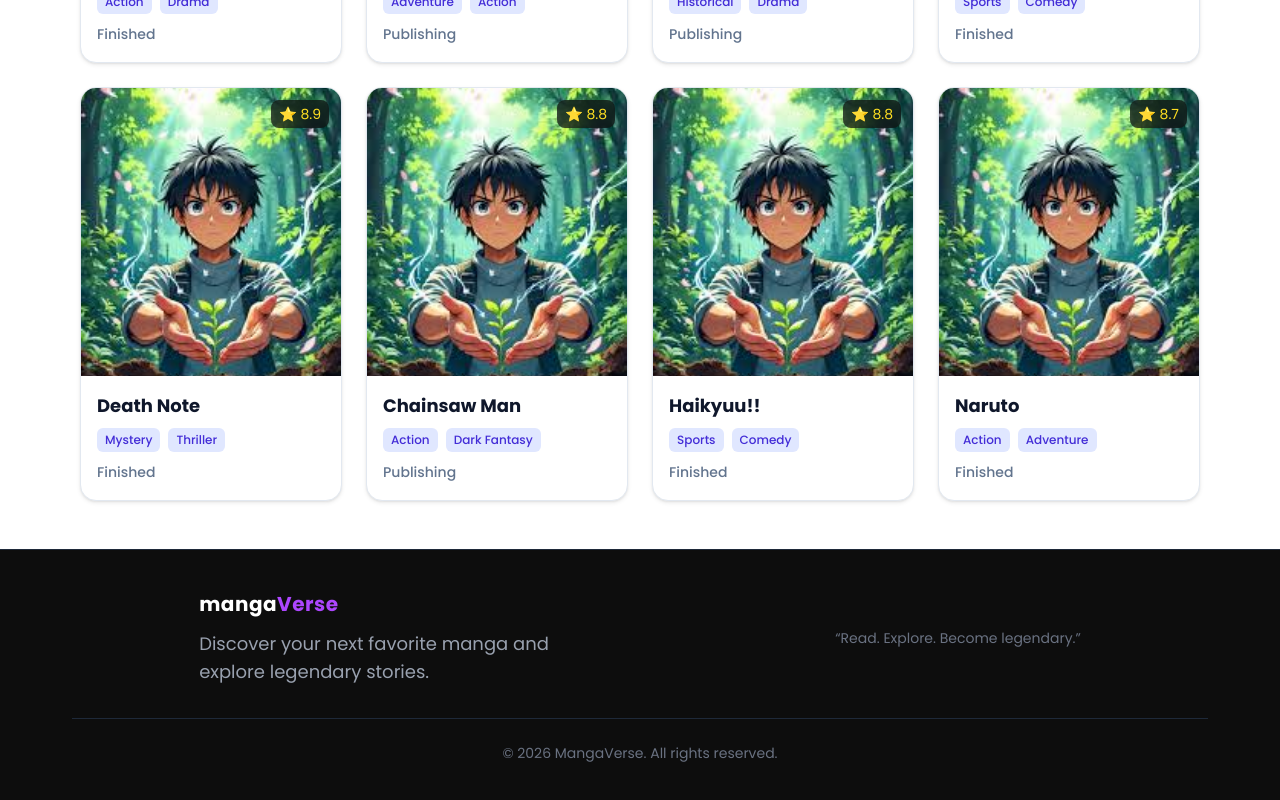
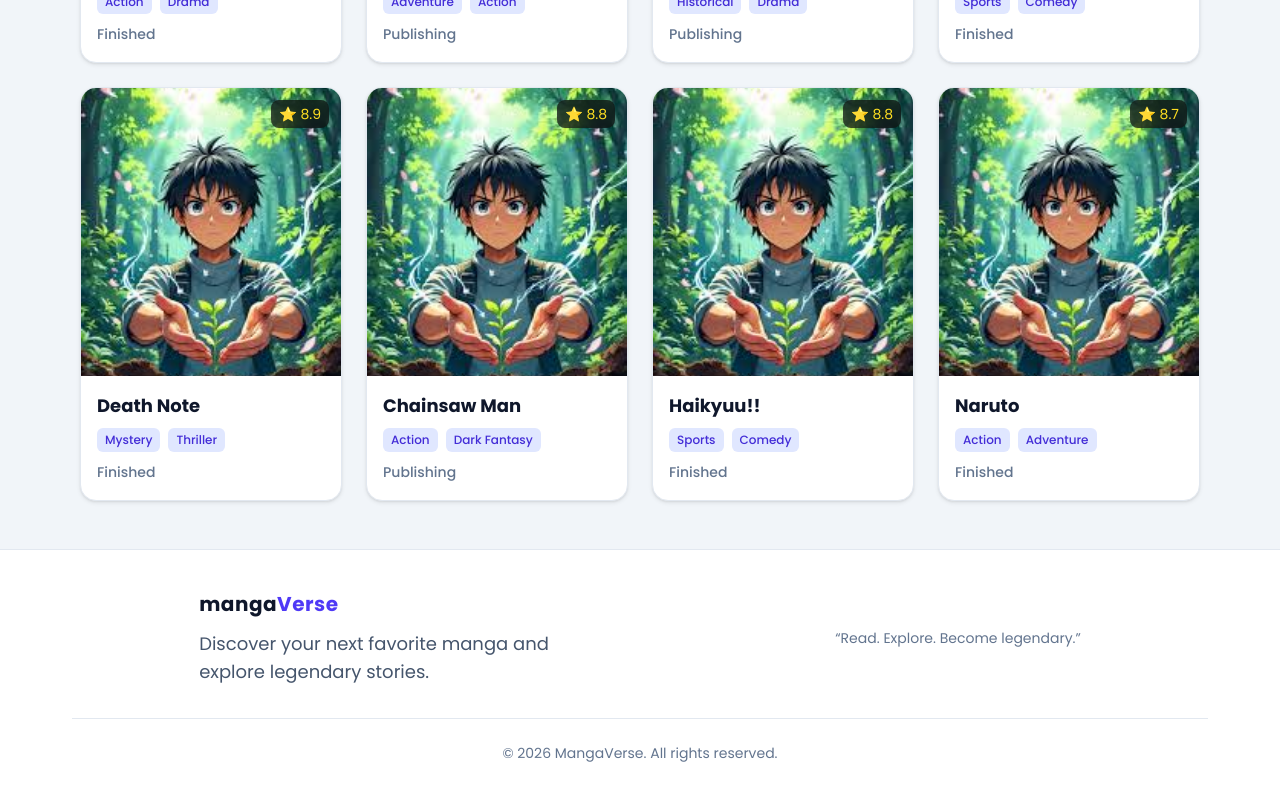
Before and after one commit to 01mehran/mangaVerse, a React (Vite) app: page / in a window 1280 px wide. Shown: the part 974-1774 px from the top of the page. Built offline with nearby package versions, Linux system fonts and the light colour scheme; data requests are answered from the project's data file.

Commit message:
style(Footer): add light-mode styles

```diff
--- a/src/components/Footer.jsx
+++ b/src/components/Footer.jsx
@@ -3,30 +3,31 @@ import Container from "./Container";
 
 export default function Footer() {
   return (
-    <footer className="border-t border-gray-800 bg-black">
+    <footer className="border-t border-slate-200 bg-white transition-colors duration-300 dark:border-white/10 dark:bg-gray-950/95">
       <Container>
         <div className="py-10">
           <div className="flex flex-col items-center justify-around gap-8 lg:flex-row">
             {/* Logo & text */}
             <div className="text-center lg:text-left">
               <article className="flex items-center justify-center text-xl font-bold tracking-wide lg:justify-start">
-                <span className="text-white">manga</span>
-                <span className="text-purple-500">Verse</span>
+                <span className="text-slate-900 dark:text-white">manga</span>
+                <span className="dark:text-purple-500 text-indigo-600">Verse</span>
               </article>
 
-              <p className="mt-3 max-w-sm text-sm text-gray-400 sm:text-lg">
-                Discover your next favorite manga and <br /> explore legendary
-                stories.
+              <p className="mt-3 max-w-sm text-sm text-slate-600 sm:text-lg dark:text-gray-400">
+                Discover your next favorite manga and <br />
+                explore legendary stories.
               </p>
             </div>
 
-            <div className="text-sm text-gray-500">
+            {/* Quote */}
+            <div className="text-sm text-slate-500 dark:text-gray-400">
               “Read. Explore. Become legendary.”
             </div>
           </div>
 
           {/* Bottom */}
-          <div className="mt-8 border-t border-gray-800 pt-6 text-center text-sm text-gray-500">
+          <div className="mt-8 border-t border-slate-200 pt-6 text-center text-sm text-slate-500 dark:border-white/10 dark:text-gray-500">
             © 2026 MangaVerse. All rights reserved.
           </div>
         </div>
--- a/src/pages/Home.jsx
+++ b/src/pages/Home.jsx
@@ -13,7 +13,7 @@ export default function Home() {
 
   return (
     <section>
-      <main className="min-h-screen">
+      <main className="min-h-screen bg-slate-100 transition-colors duration-300 dark:bg-gray-950">
         {isLoading ? <Spinner /> : <MangasList mangas={mangas} />}
       </main>
     </section>
```
